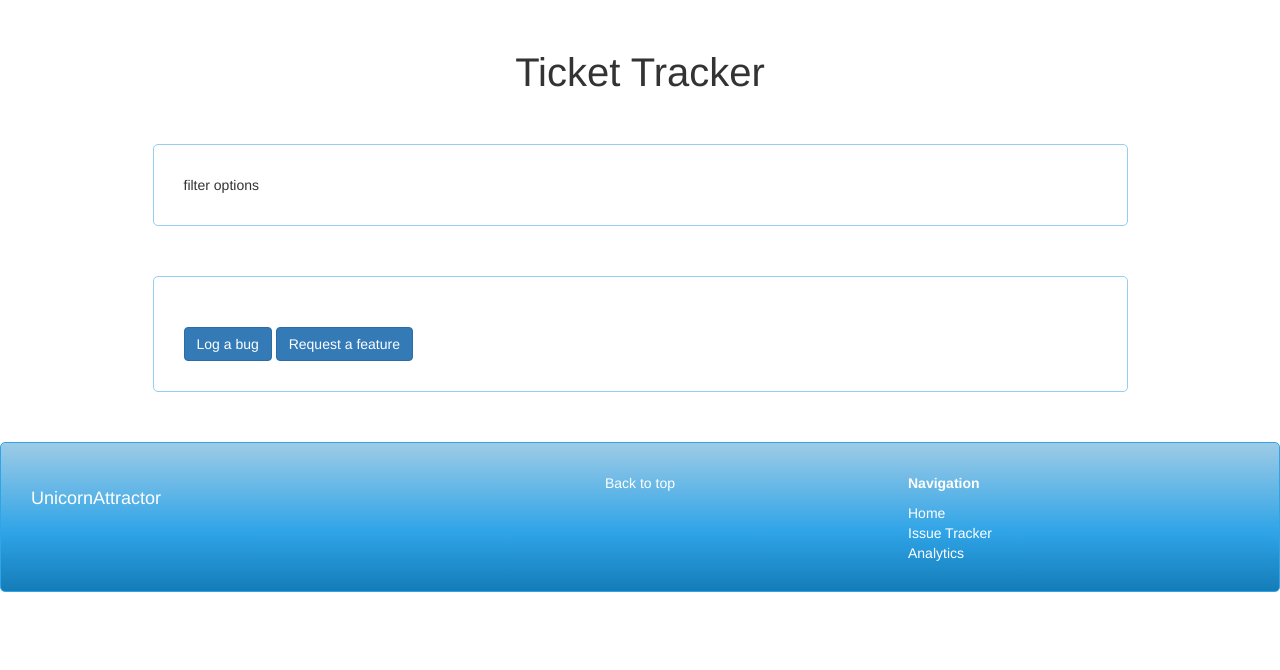
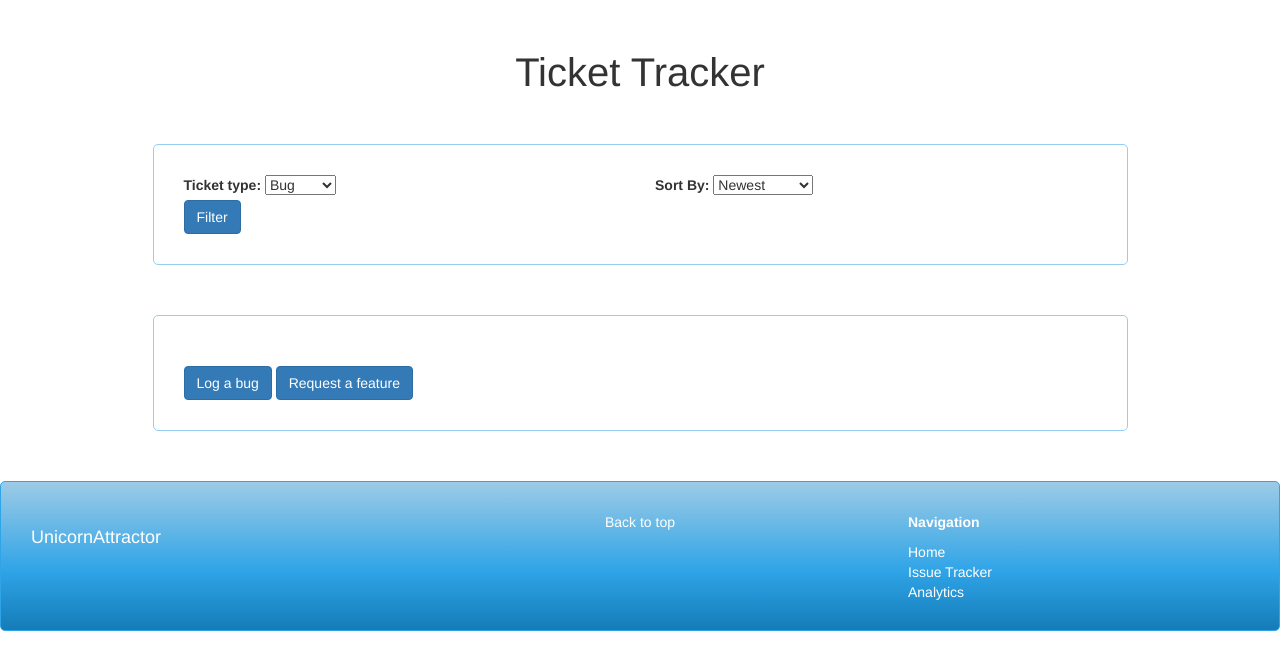
Before and after one commit to Kash1503/full-stack-frameworks-with-django, a Django app: page /tickets/ in a window 1280 px wide. Shown: the part 52-722 px from the top of the page. Run offline with Django 3.2, Linux system fonts and the light colour scheme; the visitor is signed in with stand-in values (Sample User, id 1); data that the repository does not hold is empty; some libraries are stand-ins or nearby versions; some web fonts are replaced.

Commit message:
Add filter options for the tracker page. Add edit-ticket.html with pre-populated form so users can edit their own tickets

```diff
--- a/unicornAttractor/tickets/forms.py
+++ b/unicornAttractor/tickets/forms.py
@@ -8,8 +8,49 @@ class CreateTicketForm(forms.ModelForm):
         fields = ('title', 'description')
 
 
+class EditTicketForm(forms.ModelForm):
+    """Form to edit a Ticket Object"""
+    class Meta:
+        STATUS_CHOICES = [
+            ('reviewing', 'Reviewing'),
+            ('in progress', 'In Progress'),
+            ('closed', 'Closed')
+        ]
+
+        TICKET_TYPE_CHOICES = [
+            ('bug', 'Bug'),
+            ('feature', 'Feature'),
+        ]
+
+        model = Ticket
+        fields = ('title', 'description', 'status', 'ticket_type')
+        widgets = {
+            'status': forms.Select(choices=STATUS_CHOICES),
+            'ticket_type': forms.Select(choices=TICKET_TYPE_CHOICES)
+        }
+
 class CommentForm(forms.ModelForm):
     """Form to create and leave a comment on a ticket"""
     class Meta:
         model = Comments
         fields = ('body', )
+
+
+class FilterForm(forms.Form):
+    """Form used to filter tickets using database queries"""
+
+    SORT_BY_CHOICES = [
+        ('dateTimeCreated', 'Newest'),
+        ('-dateTimeCreated', 'Oldest'),
+        ('-upvotes', 'Most liked'),
+        ('-views', 'Most viewed'),
+    ]
+
+    TICKET_TYPE_CHOICES = [
+        ('bug', 'Bug'),
+        ('feature', 'Feature'),
+        ('all', 'All'),
+    ]
+
+    ticket_type = forms.CharField(label='Ticket type', required=False, widget=forms.Select(choices=TICKET_TYPE_CHOICES))
+    sort_by = forms.CharField(label='Sort By', required=False, widget=forms.Select(choices=SORT_BY_CHOICES))
--- a/unicornAttractor/tickets/models.py
+++ b/unicornAttractor/tickets/models.py
@@ -13,7 +13,7 @@ class Ticket(models.Model):
     views = models.IntegerField(default=0, null=False)
     dateTimeCreated = models.DateTimeField(auto_now_add=True)
     userID = models.ForeignKey('auth.User', null=False, on_delete=models.SET_DEFAULT, default=1)
-    status = models.CharField(max_length=200, null=False, default='under review')
+    status = models.CharField(max_length=200, null=False, default='reviewing')
     lastUpdatedBy = models.CharField(max_length=200, null=False, default='unknown')
     lastUpdatedDateTime = models.DateTimeField(auto_now=True)
     value = models.DecimalField(max_digits=10, decimal_places=2, default=0)
--- a/unicornAttractor/tickets/templates/tracker.html
+++ b/unicornAttractor/tickets/templates/tracker.html
@@ -4,7 +4,26 @@
 {% block content %}
 <div class="row">
     <div class="col-xs-10 col-xs-offset-1 section-box">
-        filter options
+        <form method='POST'>
+            {% csrf_token %}
+            <div class="row">
+                <div class="col-xs-6">
+                    {{ filter_form.ticket_type.errors }}
+                    {{ filter_form.ticket_type.label_tag }}
+                    {{ filter_form.ticket_type }}
+                </div>
+                <div class="col-xs-6">
+                    {{ filter_form.sort_by.errors }}
+                    {{ filter_form.sort_by.label_tag }}
+                    {{ filter_form.sort_by }}
+                </div>
+            </div>
+            <div class="row">
+                <div class="col-xs-12">
+                    <button class='btn btn-primary' type='submit'>Filter</button>
+                </div>
+            </div>
+        </form>
     </div>
 </div>
 <div class="row">
@@ -15,7 +34,8 @@
                     {% for ticket in tickets %}
                     <a href="{% url 'ticket_details' pk=ticket.id %}" class="list-group-item">
                         <h4 class="list-group-item-heading">{{ ticket.title.capitalize }}</h4>
-                        <p class="list-group-item-text">Created on {{ ticket.dateTimeCreated }} by {{ ticket.userID }}</p>
+                        <p class="list-group-item-text">Created on {{ ticket.dateTimeCreated }} by {{ ticket.userID }}
+                        </p>
                         <hr>
                         <div class="row">
                             <div class="col-xs-12 content-right">
--- a/unicornAttractor/tickets/urls.py
+++ b/unicornAttractor/tickets/urls.py
@@ -1,6 +1,6 @@
 from django.urls import path
 from django.conf.urls import url
-from .views import tracker, create_ticket, ticket_details, upvote_comment, upvote_ticket
+from .views import tracker, create_ticket, ticket_details, upvote_comment, upvote_ticket, edit_ticket
 
 urlpatterns = [
     path('', tracker, name='tracker'),
@@ -8,4 +8,5 @@ urlpatterns = [
     url(r'^(?P<pk>\d+)/$', ticket_details, name='ticket_details'),
     url(r'^upvote_comment/(?P<pk>\d+)/(?P<ticket_id>\d+)$', upvote_comment, name='upvote_comment'),
     url(r'^upvote_ticket/(?P<pk>\d+)/$', upvote_ticket, name='upvote_ticket'),
+    url(r'^edit/(?P<pk>\d+)/$', edit_ticket, name='edit_ticket'),
 ]
--- a/unicornAttractor/tickets/views.py
+++ b/unicornAttractor/tickets/views.py
@@ -1,6 +1,6 @@
 from django.shortcuts import render, redirect, reverse, get_object_or_404
 from django.contrib import messages
-from .forms import CreateTicketForm, CommentForm
+from .forms import CreateTicketForm, CommentForm, FilterForm, EditTicketForm
 from .models import Ticket, Comments
 
 # Create your views here.
@@ -13,7 +13,21 @@ def tracker(request):
 
     if request.user.is_authenticated:
         tickets = Ticket.objects.exclude(status__exact='closed').order_by('dateTimeCreated')
-        return render(request, 'tracker.html', {'tickets': tickets})
+
+        if request.method == 'POST':
+            filter_form = FilterForm(request.POST)
+
+            if filter_form.is_valid():
+                if request.POST['ticket_type'] == 'all':
+                    tickets = Ticket.objects.exclude(status__exact='closed').order_by(request.POST['sort_by'])
+                else:
+                    tickets = Ticket.objects.filter(ticket_type__exact=request.POST['ticket_type']).exclude(status__exact='closed').order_by(request.POST['sort_by'])
+                return render(request, 'tracker.html', {'tickets': tickets, 'filter_form': filter_form})
+
+        else:
+            filter_form = FilterForm()
+
+        return render(request, 'tracker.html', {'tickets': tickets, 'filter_form': filter_form})
     else:
         return redirect(reverse('account_login'))
 
@@ -47,6 +61,26 @@ def create_ticket(request, ticket_type):
     return render(request, 'create-ticket.html', {'create_ticket_form': create_ticket_form, 'header': header})
 
 
+def edit_ticket(request, pk):
+    """
+    Render the edit-ticket.html page and pull data from the Ticket Model to
+    pre-populate the form and allow user to submit changes
+    """
+
+    ticket = get_object_or_404(Ticket, pk=pk)
+
+    if request.method == 'POST':
+        edit_ticket_form = EditTicketForm(request.POST, instance=ticket, label_suffix='')
+        if edit_ticket_form.is_valid():
+            edited_ticket = edit_ticket_form.save(commit=False)
+            edited_ticket.lastUpdatedBy = request.user.username
+            edited_ticket.save()
+            return redirect(reverse('ticket_details', args=[pk]))
+    else:
+        edit_ticket_form = EditTicketForm(instance=ticket, label_suffix='')
+
+    return render(request, 'edit-ticket.html', {'edit_ticket_form': edit_ticket_form})
+
 def ticket_details(request, pk):
     """
     Get the details of the selected ticket and pass them to the rendered html page
@@ -61,7 +95,7 @@ def ticket_details(request, pk):
     comments_list = Comments.objects.filter(ticketID__exact=ticket).order_by('dateTimeCreated')
 
     if request.method =='POST':
-        comment_form = CommentForm(request.POST)
+        comment_form = CommentForm(request.POST, label_suffix='')
 
         if comment_form.is_valid():
             new_comment = comment_form.save(commit=False)
@@ -72,7 +106,7 @@ def ticket_details(request, pk):
             return render(request, 'ticket-details.html', {'ticket': ticket, 'comment_form': CommentForm(), 'comments_list': updated_comments_list})
 
     else:
-        comment_form = CommentForm()
+        comment_form = CommentForm(label_suffix='')
 
     return render(request, 'ticket-details.html', {'ticket': ticket, 'comment_form': comment_form, 'comments_list': comments_list})
 
```
Also changed, not shown: unicornAttractor/tickets/templates/edit-ticket.html (added, +45 -0 lines), unicornAttractor/tickets/templates/ticket-details.html (+9 -4 lines).
